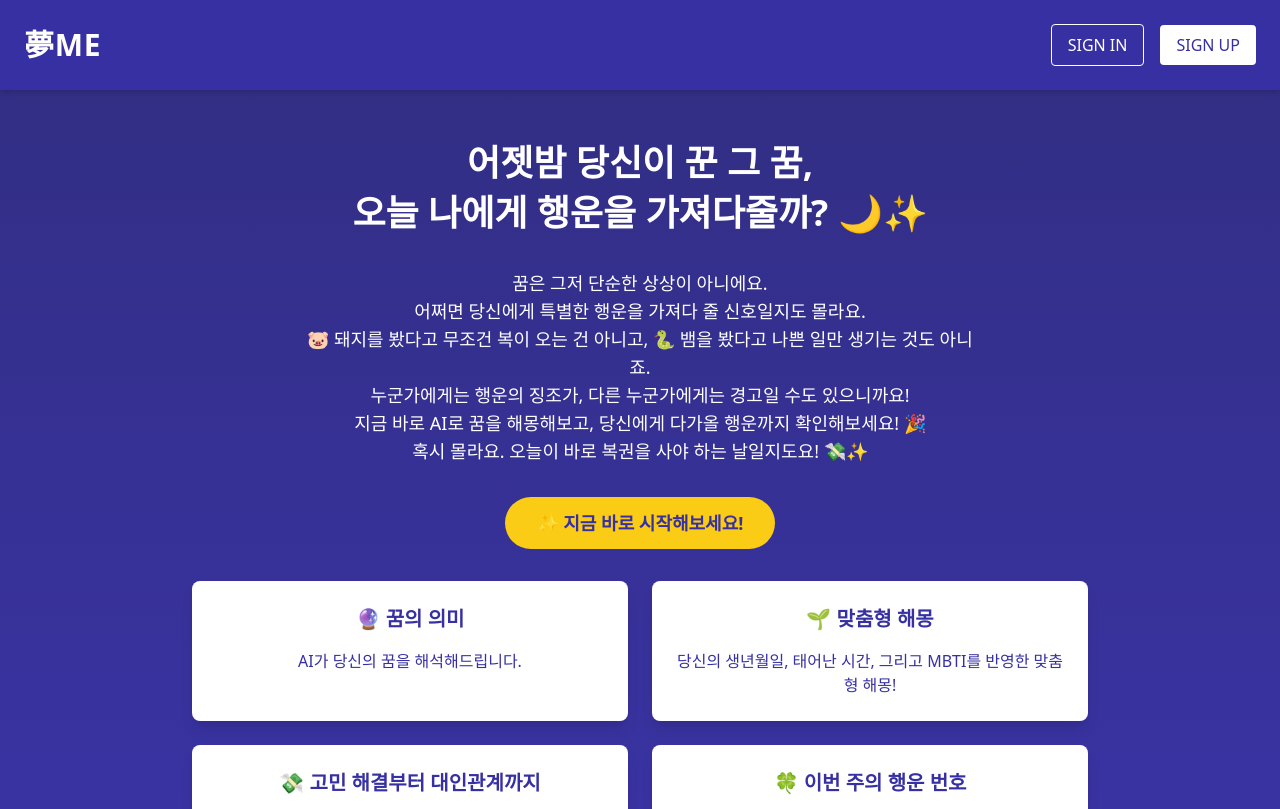
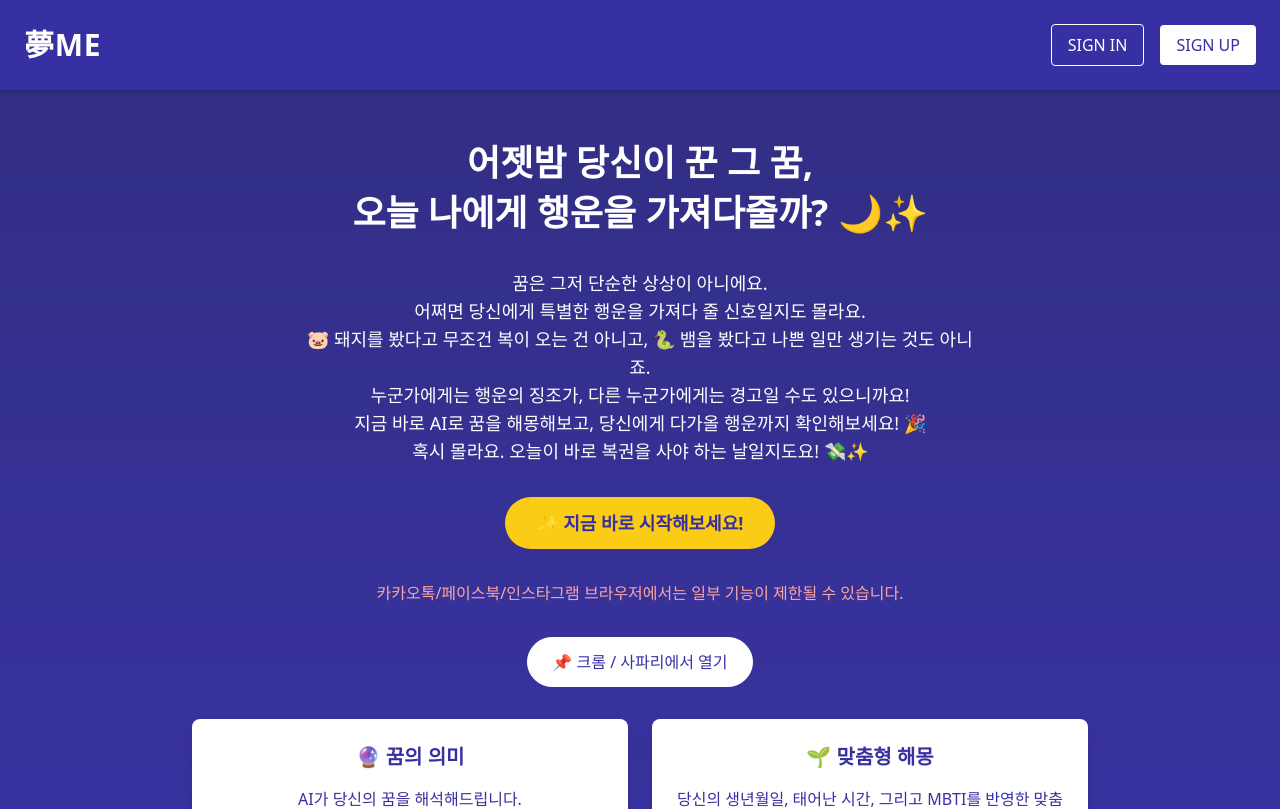
Before and after one commit to KSLee-MongMe/MongMe.net, a Next.js app: page / in a window 1280 px wide. Shown: the top 809 px of the page. Built offline with nearby package versions, Linux system fonts and the light colour scheme; no server answers.

Commit message:
Update index.js

```diff
--- a/pages/index.js
+++ b/pages/index.js
@@ -14,8 +14,27 @@ export default function Home() {
   const router = useRouter();
   console.log(router.pathname);
 
+  // ✅ 인앱 브라우저 감지 및 외부 브라우저 리디렉션 함수
+  const openInExternalBrowser = () => {
+    const url = window.location.href;
+
+    if (/Android/i.test(navigator.userAgent)) {
+      window.location.href = `intent://${url.replace("https://", "")}#Intent;scheme=https;package=com.android.chrome;end;`;
+    } else if (/iPhone|iPad|iPod/i.test(navigator.userAgent)) {
+      window.location.href = `googlechrome://${url.replace("https://", "")}`;
+      setTimeout(() => {
+        window.location.href = url;
+      }, 500);
+    }
+  };
+
   useEffect(() => {
     setIsMounted(true);
+    const isInAppBrowser = /KAKAOTALK|FBAN|FBAV|Instagram/i.test(navigator.userAgent);
+    if (isInAppBrowser) {
+      openInExternalBrowser();
+      return; // ✅ 강제 이동 후 나머지 코드 실행 방지
+    }
   }, []);
 
   // 전역 인증 상태(user)가 로딩이 끝난 후, Firestore에서 사용자 이름 및 가입 완료 여부 가져오기
@@ -56,11 +75,7 @@ export default function Home() {
   // 대상 페이지를 결정하는 헬퍼 함수
   // 로그인하지 않은 경우: 로그인 페이지, 로그인 후 가입 완료되지 않은 경우: 가입 페이지, 그 외: 원래 타겟
   const getTarget = (target) => {
-    if (user) {
-      return signupCompleted ? target : "/signup";
-    } else {
-      return "/login";
-    }
+    return user ? (signupCompleted ? target : "/signup") : "/login";
   };
 
   return (
@@ -122,15 +137,23 @@ export default function Home() {
           혹시 몰라요. 오늘이 바로 복권을 사야 하는 날일지도요! 💸✨
         </p>
 
-        {/* 버튼: 로그인 여부에 따라 페이지 이동
-            로그인 후 가입 완료 여부에 따라 대상 경로가 결정됩니다. */}
+        {/* ✅ target="_blank" 추가로 새 창에서 열기 */}
         {isMounted && (
           <Link href={getTarget("/dream")} legacyBehavior>
-            <a className="mt-8 block px-8 py-3 bg-yellow-400 text-indigo-800 font-bold text-lg rounded-full hover:bg-yellow-500 transition">
+            <a target="_blank" rel="noopener noreferrer" className="mt-8 block px-8 py-3 bg-yellow-400 text-indigo-800 font-bold text-lg rounded-full hover:bg-yellow-500 transition">
               ✨ 지금 바로 시작해보세요!
             </a>
           </Link>
         )}
+
+        {/* ✅ 강제 이동이 불가능한 경우, 사용자에게 외부 브라우저에서 열기 버튼 제공 */}
+        <p className="text-red-300">카카오톡/페이스북/인스타그램 브라우저에서는 일부 기능이 제한될 수 있습니다.</p>
+        <button
+          onClick={openInExternalBrowser}
+          className="px-6 py-3 bg-white text-indigo-800 rounded-full border border-white hover:bg-indigo-600 hover:text-white transition"
+        >
+          📌 크롬 / 사파리에서 열기
+        </button>
 
         {/* 나머지 UI 구성 요소는 그대로 유지 */}
         <div className="grid grid-cols-1 md:grid-cols-2 gap-6 max-w-4xl mt-12">
```
